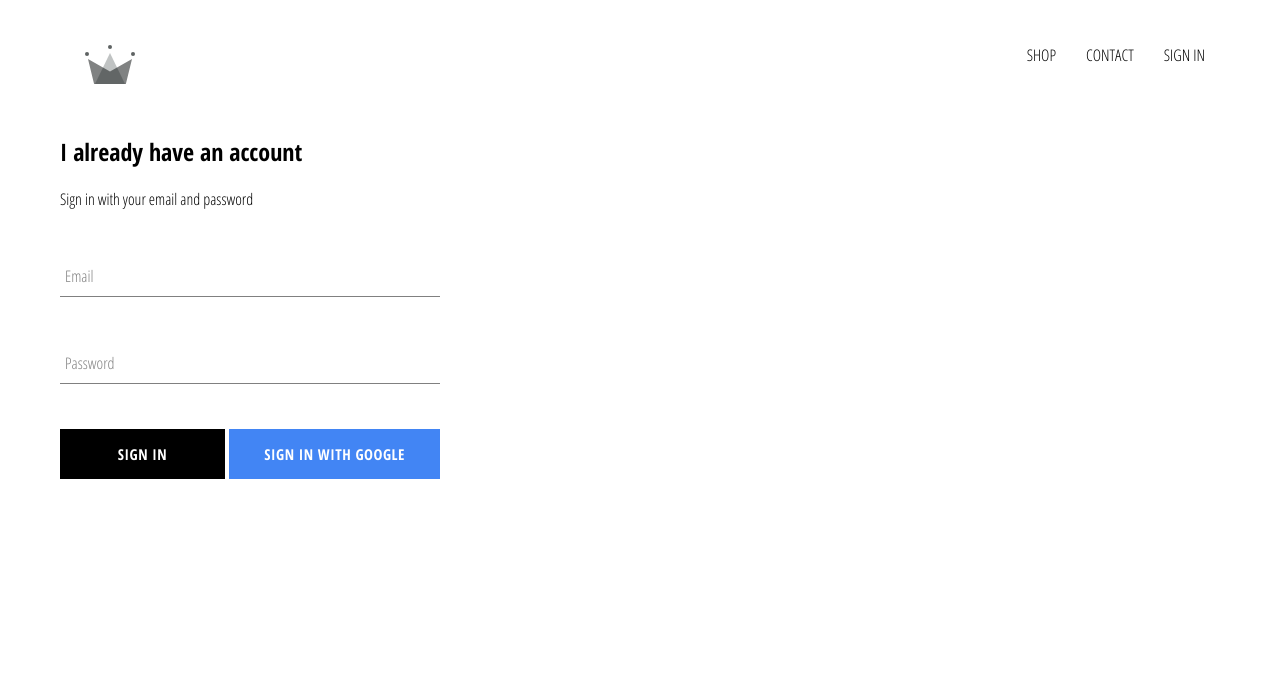
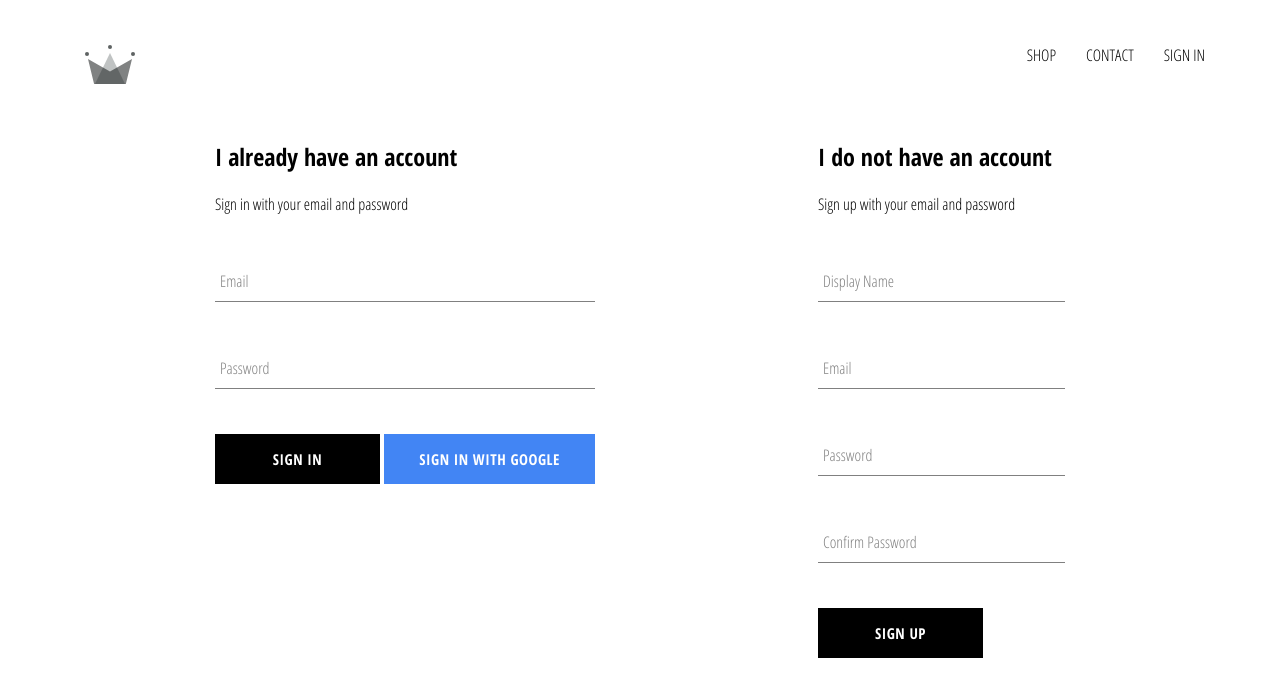
Before and after one commit to adnicolae/ClothingCommerce-React-JS, a React (Create React App) app: page /signin in a window 1280 px wide. Shown: the top 696 px of the page. Built offline with nearby package versions, Linux system fonts and the light colour scheme; no server answers.

Commit message:
Add sign up with email and password

```diff
--- /dev/null
+++ b/src/components/sign-up/sign-up.component.jsx
@@ -0,0 +1,100 @@
+import React, { Component } from 'react'
+
+import FormInput from '../form-input/form-input.component';
+import CustomButton from '../custom-button/custom-button.component';
+
+import { auth, createUserProfileDocument } from '../../firebase/firebase.utils';
+
+
+class SignUp extends Component {
+  constructor(props) {
+    super(props)
+
+    this.state = {
+      displayName: '',
+      email: '',
+      password: '',
+      confirmPassword: ''
+    }
+  }
+
+  handleSubmit = async event => {
+    event.preventDefault();
+
+    const { displayName, email, password, confirmPassword } = this.state;
+
+    if (password !== confirmPassword) {
+      alert('passwords do not match');
+      return;
+    }
+
+    try {
+      const { user } = await auth.createUserWithEmailAndPassword(email, password);
+
+      await createUserProfileDocument(user, { displayName });
+
+      this.setState({
+        displayName: '',
+        email: '',
+        password: '',
+        confirmPassword: ''
+      });
+    } catch (error) {
+      console.log(error);
+    }
+  }
+
+  handleChange = event => {
+    const { name, value } = event.target;
+
+    this.setState({ [name]: value });
+  }
+
+  render() {
+    const { displayName, email, password, confirmPassword } = this.state;
+
+    return (
+      <div className="sign-up">
+        <h2 className="title">I do not have an account</h2>
+        <span>Sign up with your email and password</span>
+        <form onSubmit={ this.handleSubmit } className="sign-up-form">
+          <FormInput
+            type='text'
+            name='displayName'
+            value={ displayName }
+            onChange={ this.handleChange }
+            label='Display Name'
+            required
+          />
+          <FormInput
+            type='email'
+            name='email'
+            value={ email }
+            onChange={ this.handleChange }
+            label='Email'
+            required
+          />
+          <FormInput
+            type='password'
+            name='password'
+            value={ password }
+            onChange={ this.handleChange }
+            label='Password'
+            required
+          />
+          <FormInput
+            type='password'
+            name='confirmPassword'
+            value={ confirmPassword }
+            onChange={ this.handleChange }
+            label='Confirm Password'
+            required
+          />
+          <CustomButton type='submit'>SIGN UP</CustomButton>
+        </form>
+      </div>
+    )
+  }
+}
+
+export default SignUp;
--- /dev/null
+++ b/src/components/sign-up/sign-up.styles.scss
@@ -0,0 +1,9 @@
+.sign-up {
+  display: flex;
+  flex-direction: column;
+  width: 380px;
+
+  .title {
+    margin: 10px 0;
+  }
+}
--- a/src/pages/sign-in-up/sign-in-up.component.jsx
+++ b/src/pages/sign-in-up/sign-in-up.component.jsx
@@ -1,11 +1,13 @@
 import React from 'react'
 import './sign-in-up.styles.scss';
 import SignIn from '../../components/sign-in/sign-in.component';
+import SignUp from '../../components/sign-up/sign-up.component';
 
 const SignInUpPage = () => {
   return (
-    <div className="sing-in-and-sign-up">
+    <div className="sign-in-and-sign-up">
       <SignIn />
+      <SignUp />
     </div>
   )
 }
--- a/src/pages/sign-in-up/sign-in-up.styles.scss
+++ b/src/pages/sign-in-up/sign-in-up.styles.scss
@@ -0,0 +1,6 @@
+.sign-in-and-sign-up {
+  width: 850px;
+  display: flex;
+  justify-content: space-between;
+  margin: 30px auto;
+}
```
